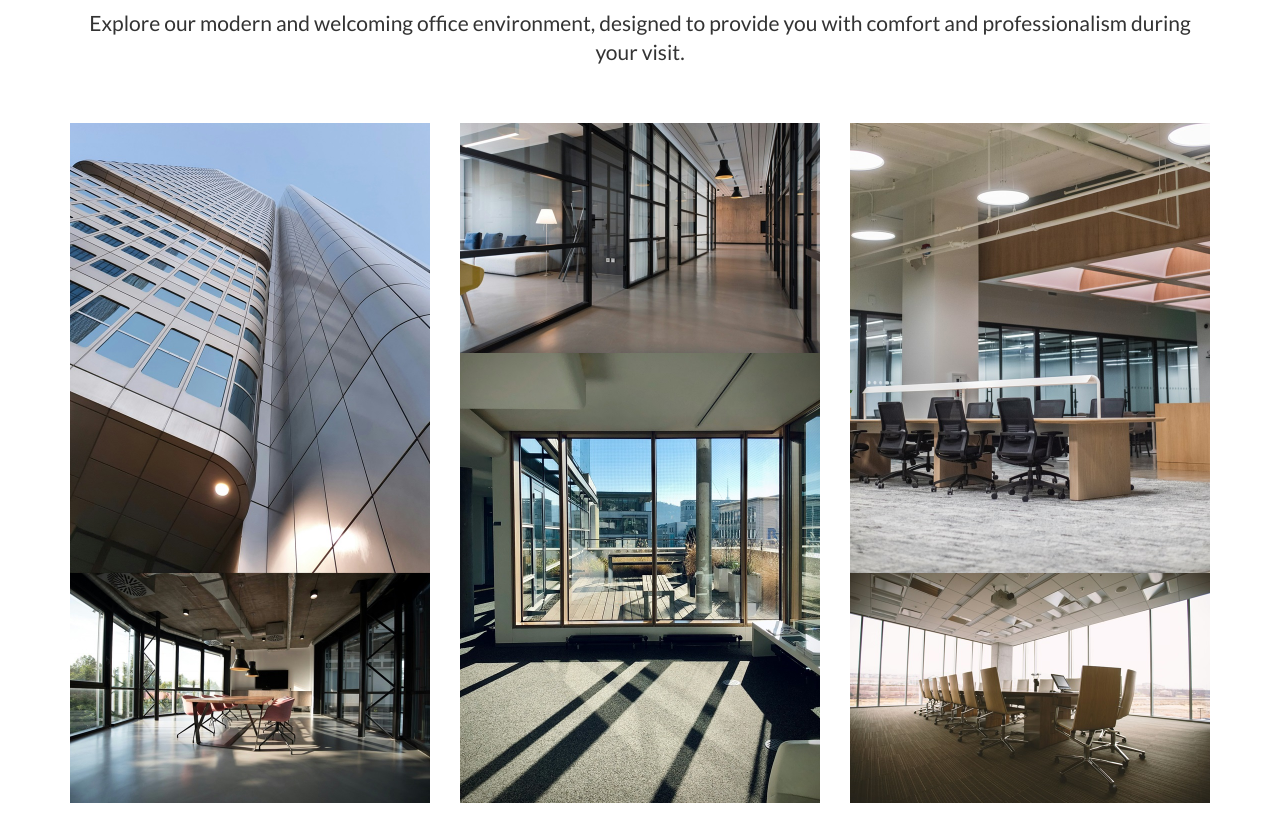
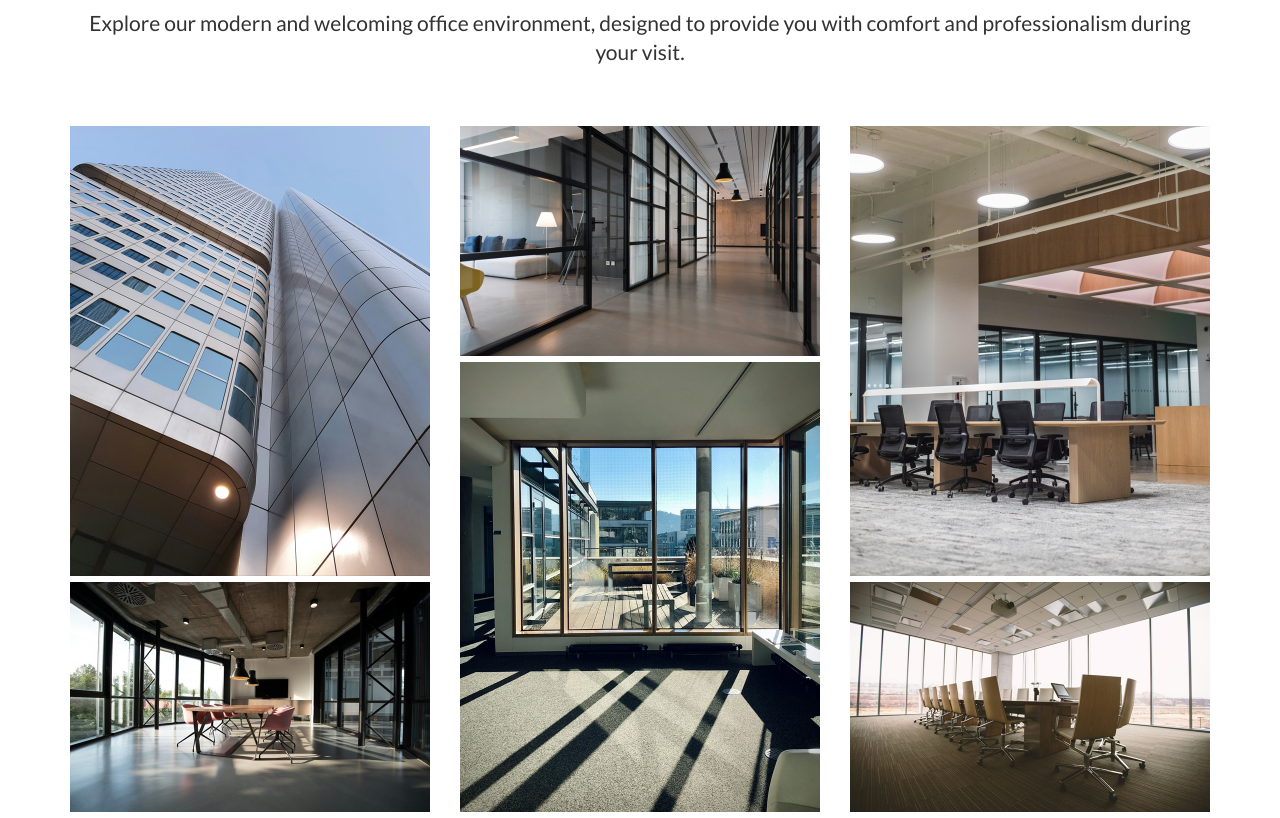
Before and after one commit to daniel-nolan85/legal-mockup, a plain HTML site: page index.html in a window 1280 px wide. Shown: the part 3240-4058 px from the top of the page. Drawn offline with nearby package versions, Linux system fonts and the light colour scheme.

Commit message:
Gallery borders

```diff
--- a/styles.css
+++ b/styles.css
@@ -371,6 +371,8 @@ img {
 .image-zoom-wrapper {
   overflow: hidden;
   position: relative;
+  border-top: 3px solid #fff;
+  border-bottom: 3px solid #fff;
 }
 
 .image-zoom-wrapper img {
```
